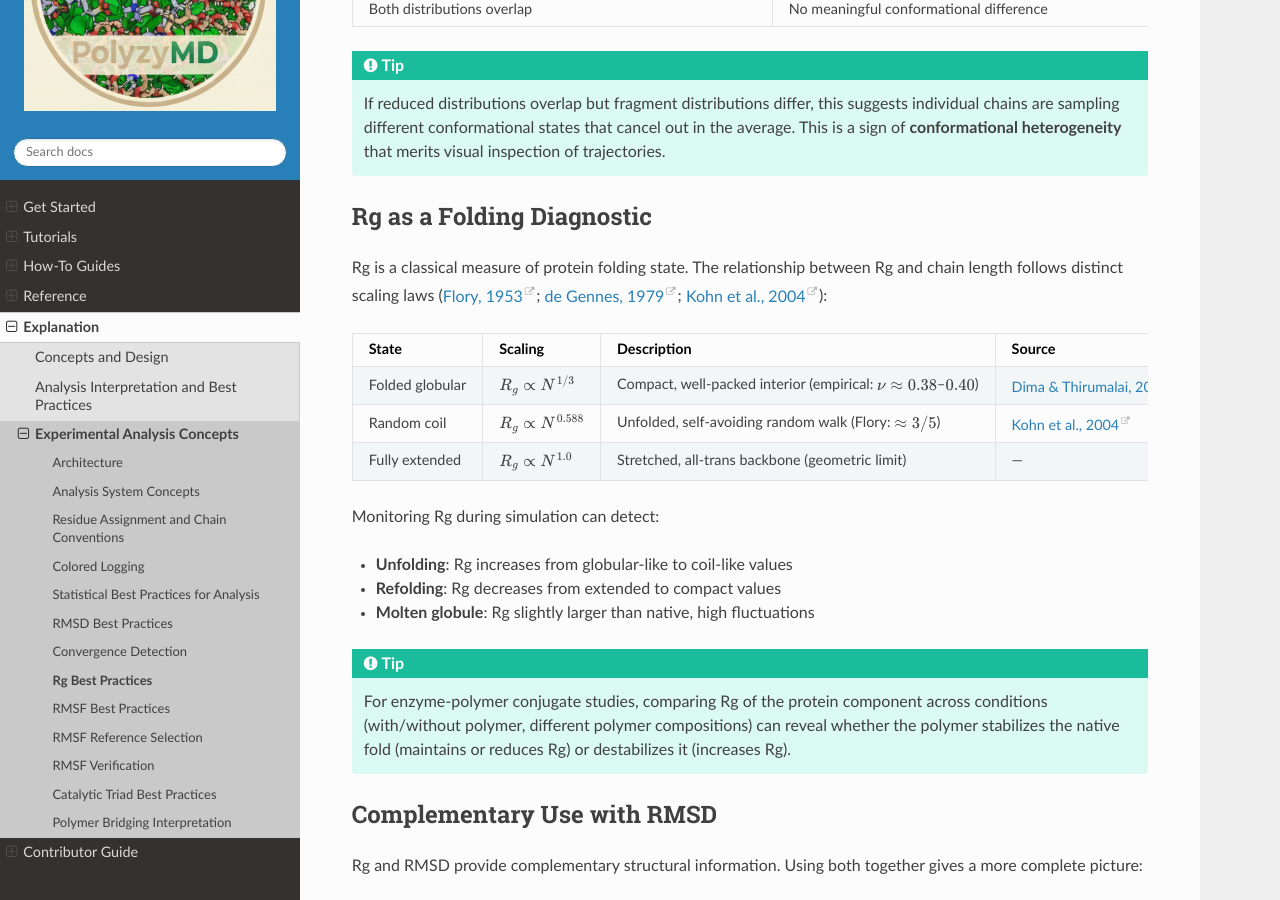
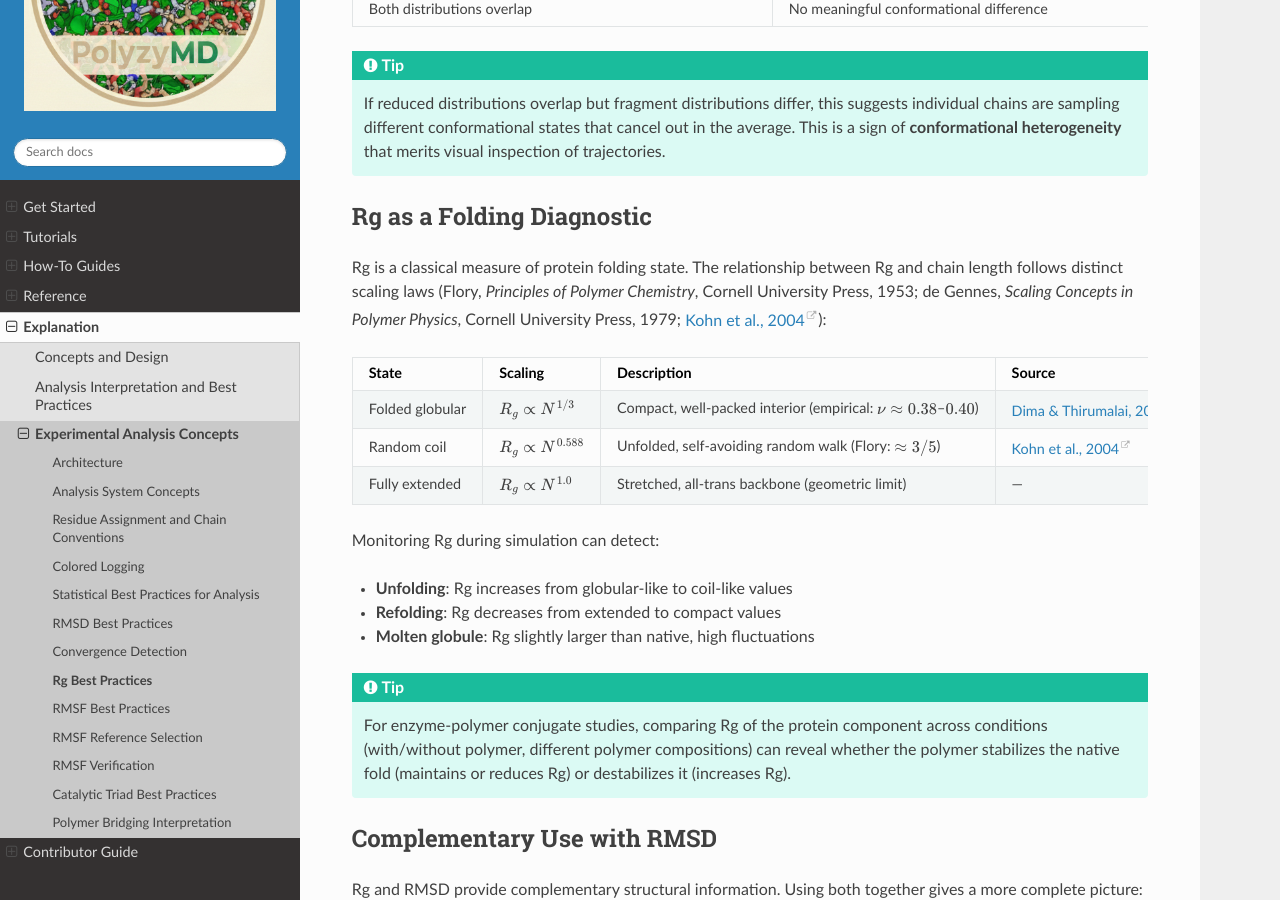
Before and after one commit to joelaforet/polyzymd, a Sphinx documentation site: the page built from docs/source/explanation/analysis_rg_best_practices.md, in a window 1280 px wide and 900 px high, scrolled down 12597 px. Built offline with Sphinx 7.4.7 and the Read the Docs theme 3.1.0, drawn with Linux system fonts in a browser that asks for light colours; pages that are not in the unit, such as notebooks, are missing from menus.

Commit message:
docs: replace invalid DOIs with plain-text book citations for Flory and de Gennes

```diff
--- a/docs/source/explanation/analysis_rg_best_practices.md
+++ b/docs/source/explanation/analysis_rg_best_practices.md
@@ -567,8 +567,8 @@ that merits visual inspection of trajectories.
 
 Rg is a classical measure of protein folding state. The relationship between
 Rg and chain length follows distinct scaling laws
-([Flory, 1953](https://doi.org/10.1002/pol.1954.120146514);
-[de Gennes, 1979](https://doi.org/10.1002/actp.1980.010310113);
+(Flory, *Principles of Polymer Chemistry*, Cornell University Press, 1953;
+de Gennes, *Scaling Concepts in Polymer Physics*, Cornell University Press, 1979;
 [Kohn et al., 2004](https://doi.org/10.1073/pnas.0403643101)):
 
 | State | Scaling | Description | Source |
```
